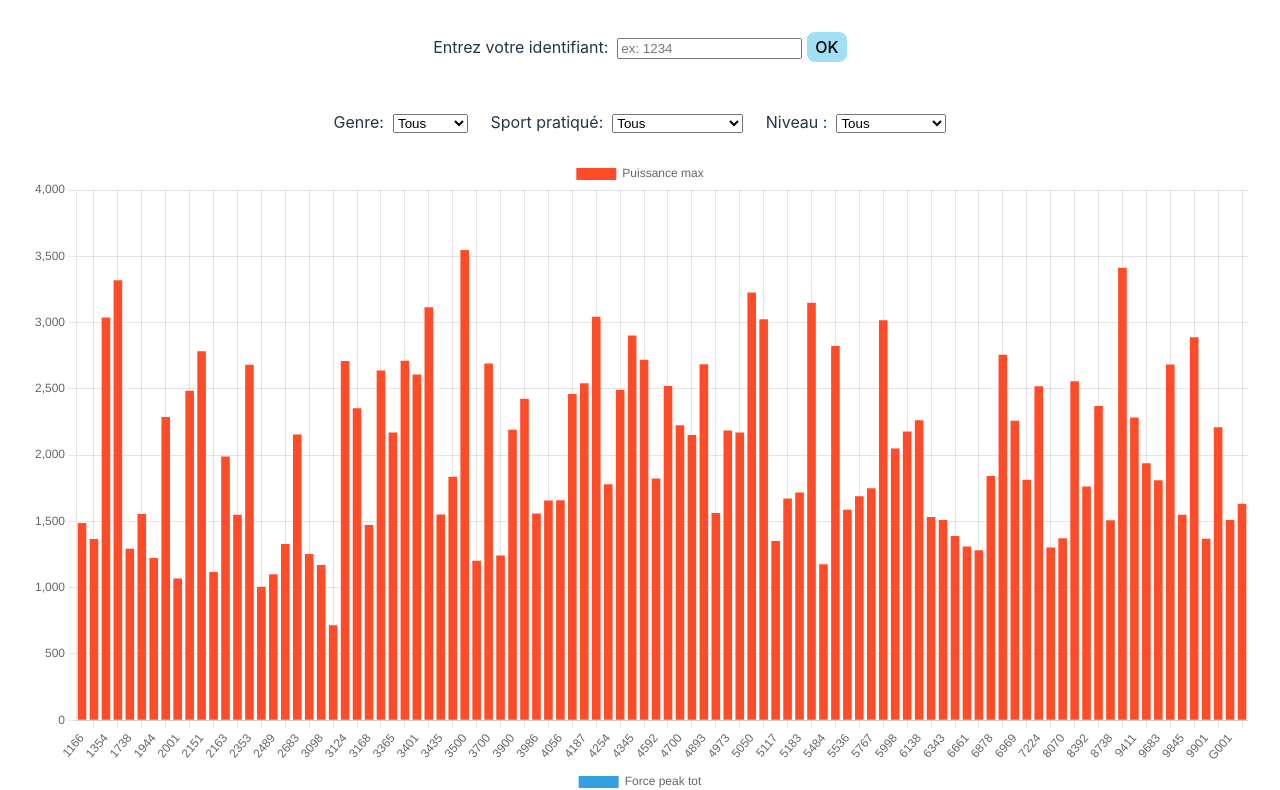
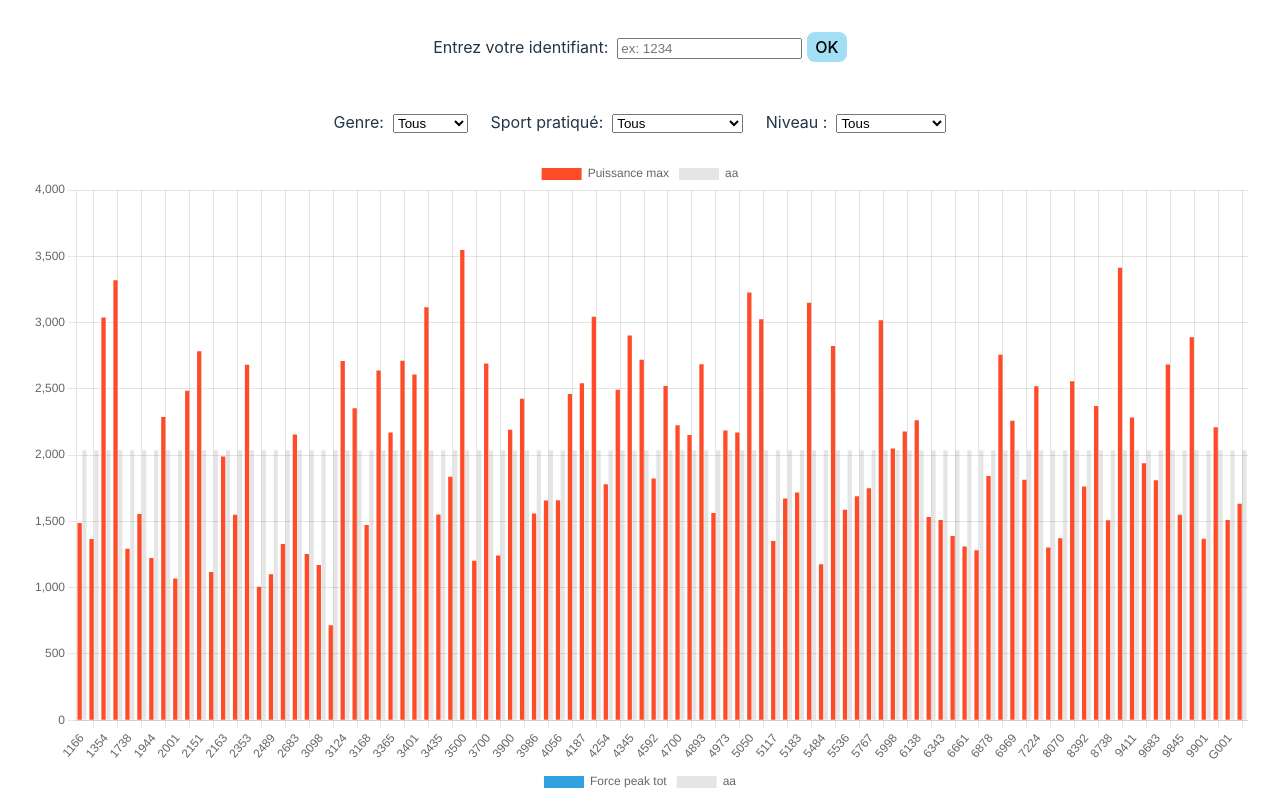
Before and after one commit to celiaribard/site-staps, a React (Vite) app in the folder site_staps/: page / in a window 1280 px wide. Shown: the top 790 px of the page. Built offline with nearby package versions, Linux system fonts and the light colour scheme.

Commit message:
tentative ligne moyenne

```diff
--- a/site_staps/src/components/App.jsx
+++ b/site_staps/src/components/App.jsx
@@ -80,7 +80,7 @@ const App = () => {
           <TableauAvecTri
             donneesTriees={donnees1Sujet}
             parametresAffiches={parametresAffiches2}
-            titreTableau={donnees1Sujet[0] ? "Toutes les poussées du sujet " + inputId + " (" + donnees1Sujet[0].sexe + ", " + donnees1Sujet[0].sport_pratiqué + ", " + donnees1Sujet[0].niveau_sportif + ")" : "Toutes les poussées du sujet " + inputId}
+            titreTableau={donnees1Sujet[0] ? "Toutes les poussées du sujet " + inputId + ": " + donnees1Sujet[0].sexe + ", " + donnees1Sujet[0].sport_pratiqué + ", " + donnees1Sujet[0].niveau_sportif + ", " + donnees1Sujet[0].type_pratique : "Toutes les poussées du sujet " + inputId}
             inputId={undefined}
             handleChangeDonnees={handleChangeDonneesSujet}
           />
--- a/site_staps/src/components/GraphePerf.jsx
+++ b/site_staps/src/components/GraphePerf.jsx
@@ -7,6 +7,8 @@ import {
     Title,
     Tooltip,
     Legend,
+    LineController,
+    BarController,
 } from 'chart.js';
 import {
     getListeId,
@@ -21,7 +23,9 @@ ChartJS.register(
     BarElement,
     Title,
     Tooltip,
-    Legend
+    Legend,
+    LineController,
+    BarController,
 );
 
 
@@ -30,26 +34,52 @@ ChartJS.register(
 
 
 const GraphePerf = ({ parametre, donnees, inputId }) => {
+    const donneesParam = donnees.map((donneesSujet) => parseFloat(donneesSujet[parametre]))
+    const average = donneesParam.reduce((sum, donneeParam) => sum + donneeParam, 0) / donneesParam.length;
+    const annotation1 = {
+        type: 'line',
+        borderColor: 'black',
+        borderWidth: 5,
+        click: function ({ chart, element }) {
+            console.log('Line annotation clicked');
+        },
+        label: {
+            backgroundColor: 'red',
+            content: 'Test Label',
+            enabled: true
+        },
+        scaleID: 'y',
+        value: average
+    };
+    const annotation = {
+        type: 'line',
+        borderColor: 'black',
+        borderWidth: 3,
+        scaleID: 'y',
+        value: 50
+    };
 
     const options = {
         plugins: {
-            legend: {
-                // fillStyle: 'green',
-                // fontColor: 'blue',
-
-                generateLabels: (chart) => {
-                    const original = chart.legend._generateLabels; // Sauvegarde de la fonction originale
-
-                    // Modification de la couleur de remplissage pour chaque élément de la légende
-                    chart.legend._generateLabels = () => {
-                        const labels = original.call(chart);
-                        labels.forEach((label) => {
-                            label.fillStyle = 'blue';
-                        });
-                        return labels;
-                    };
-                    return chart.legend._generateLabels();
+            annotation: {
+                annotations: {
+                    // Ligne pour représenter la moyenne des données
+                    // type: 'line',
+                    // borderDash: [5, 5], // Style de trait
+                    // borderColor: 'red',
+                    // borderWidth: 2, // Epaisseur
+                    // value: average, // Valeur de la ligne (moyenne des données)
+                    // label: {
+                    //     display: true,
+                    //     content: 'Moyenne',
+                    //     backgroundColor: 'rgba(255, 255, 255, 0.7)', // Couleur de fond du label
+                    //     font: {
+                    //         size: 12, // Taille de police du label
+                    //     },
+                    // },
                 },
+                annotation1,
+                annotation,
             },
         },
     };
@@ -57,11 +87,21 @@ const GraphePerf = ({ parametre, donnees, inputId }) => {
     const data = {
         labels: getListeId(donnees),
         datasets: [{
+            type: 'bar',
             label: colonnesRenommees[parametre] ? colonnesRenommees[parametre] : parametre,
             data: donnees.map((donneesSujet) => donneesSujet[parametre]),
             backgroundColor: donnees.map((donneesSujet) => inputId && inputId.toString() === donneesSujet.id.toString() ? backgroundDarkerColors[parametre] : backgroundColors[parametre])
-        }]
+        },
+        {
+            // type: 'line',
+            label: 'aa',
+            // borderDash: [5, 5],
+            data: donnees.map(() => average),
+        }
+        ]
     }
+
+    // mettre tous les paramètres sur le même graphe:
     // const data = {
     //     labels: getListeId(donnees),
     //     datasets: parametresAffiches.map((parametre) => {
@@ -76,8 +116,8 @@ const GraphePerf = ({ parametre, donnees, inputId }) => {
 
     return (
         <div>
-            <Bar data={data} options={options} ></Bar>
-        </div>
+            <Bar data={data} options={options}></Bar>
+        </div >
 
     )
 }
```
